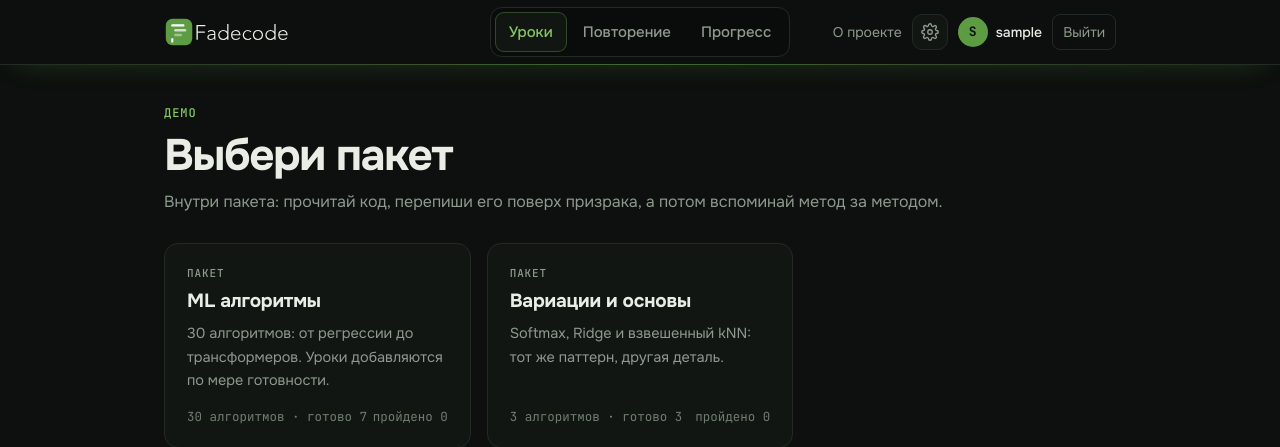
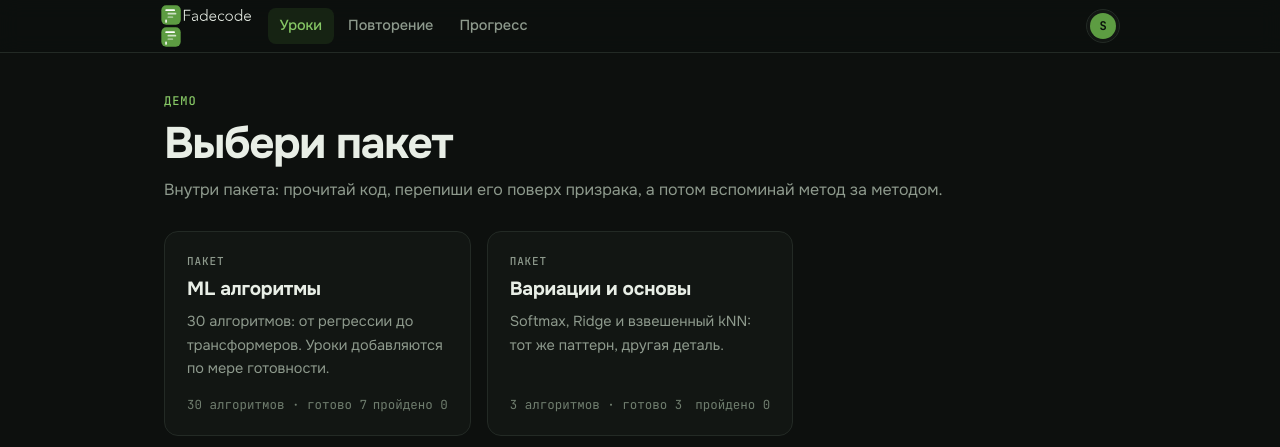
Before and after one commit to bobov1190/fadecode, a Flask app: page / in a window 1280 px wide. Shown: the top 447 px of the page. Run offline with Flask 3, Linux system fonts and the light colour scheme; the visitor is signed in with stand-in values (Sample User, id 1); data comes from the database, SQL or seed files in the repository; data that the repository does not hold is empty; parts of the project's set-up code (start-up, migrations or seed data) failed here and were passed over; some libraries are stand-ins or nearby versions.

Commit message:
compact header

```diff
--- a/fadecode/static/css/extra.css
+++ b/fadecode/static/css/extra.css
@@ -47,30 +47,25 @@ a.tab{display:inline-block;text-decoration:none}
 a.btn{text-decoration:none}
 
 /* Шапка */
-.top{box-shadow:0 10px 30px -18px rgba(93,156,66,.45)}
-.top::after{content:"";position:absolute;left:0;right:0;bottom:-1px;height:1px;background:linear-gradient(90deg,transparent,var(--g) 50%,transparent);opacity:.55;pointer-events:none}
-.top .in{display:grid;grid-template-columns:1fr auto 1fr;justify-content:stretch;gap:16px}
-.top .logo{grid-column:1;justify-self:start;transition:transform .15s,filter .15s}
-.top .logo:hover{transform:translateY(-1px);filter:drop-shadow(0 0 8px rgba(134,199,101,.35))}
-.tabs{grid-column:2;padding:4px;gap:2px;background:var(--bg3);border:1px solid var(--line);border-radius:12px}
-.tab{border-radius:9px;transition:color .15s,background .15s,transform .1s}
-.tab:active{transform:scale(.96)}
-.tab.on{color:var(--g2);background:var(--bg2);box-shadow:inset 0 0 0 1px #2f4a27}
-.userbox{grid-column:3;justify-self:end;gap:10px}
-.who{display:flex;align-items:center;gap:8px;color:var(--text);font-weight:500}
-.ava{width:30px;height:30px;border-radius:50%;display:grid;place-items:center;background:var(--g);color:#08100a;font:700 13px "JetBrains Mono",monospace;font-style:normal}
-.userbox .linkbtn{padding:6px 10px;border:1px solid var(--line);border-radius:8px;transition:.15s}
-.userbox .linkbtn:hover{border-color:var(--mut)}
-.sfx{position:relative}
-.iconbtn{width:36px;height:36px;display:grid;place-items:center;border-radius:10px;border:1px solid var(--line);background:var(--bg2);color:var(--mut);transition:.15s}
-.iconbtn:hover,.iconbtn[aria-expanded=true]{color:var(--g2);border-color:var(--g)}
-.iconbtn svg{width:18px;height:18px;transition:transform .3s}
-.iconbtn:hover svg,.iconbtn[aria-expanded=true] svg{transform:rotate(60deg)}
-.iconbtn.muted-on{color:#6f7d6e}
-.setpop{position:absolute;right:0;top:calc(100% + 10px);width:260px;padding:14px;display:grid;gap:14px;background:var(--bg2);border:1px solid var(--line);border-radius:14px;box-shadow:0 14px 40px rgba(0,0,0,.55);z-index:30;animation:pop .14s ease-out}
+.top .in{display:flex;justify-content:flex-start;align-items:center;gap:6px;height:52px;padding:0 20px}
+.top .logo{flex:none;margin-right:10px}
+.top .logo img{height:22px}
+.lg-mark{display:none}
+.tabs{display:flex;gap:2px}
+.tab{padding:6px 12px;border-radius:8px;font-size:14.5px;transition:color .15s,background .15s}
+.tab.on{color:var(--g2);background:rgba(93,156,66,.14)}
+.badge{min-width:18px;margin-left:6px;padding:0 5px;font-size:11px;line-height:18px}
+.sfx{position:relative;margin-left:auto;flex:none}
+.menubtn{display:grid;place-items:center;width:34px;height:34px;padding:0;border-radius:50%;border:1px solid var(--line);background:var(--bg2);color:var(--mut);transition:.15s}
+.menubtn:hover,.menubtn[aria-expanded=true]{border-color:var(--g);color:var(--g2)}
+.menubtn svg{width:18px;height:18px}
+.ava{width:26px;height:26px;border-radius:50%;display:grid;place-items:center;flex:none;background:var(--g);color:#08100a;font:700 12px "JetBrains Mono",monospace;font-style:normal}
+.setpop{position:absolute;right:0;top:calc(100% + 8px);width:260px;padding:14px;display:grid;gap:12px;background:var(--bg2);border:1px solid var(--line);border-radius:14px;box-shadow:0 14px 40px rgba(0,0,0,.55);z-index:30;animation:pop .14s ease-out}
 .setpop[hidden]{display:none}
 @keyframes pop{from{opacity:0;transform:translateY(-6px) scale(.97)}}
-.setpop-h{font:500 12px "JetBrains Mono",monospace;letter-spacing:.08em;text-transform:uppercase;color:var(--g2)}
+.setpop .btn{justify-self:start}
+.pop-user{display:flex;align-items:center;gap:10px;padding-bottom:12px;border-bottom:1px solid var(--line);font-weight:600;overflow-wrap:anywhere}
+.pop-user .ava{width:30px;height:30px;font-size:13px}
 .swrow{display:flex;align-items:center;justify-content:space-between;gap:14px;font-size:15px}
 input.sw{appearance:none;-webkit-appearance:none;flex:none;width:44px;height:24px;border-radius:12px;background:var(--bg3);border:1px solid var(--line);position:relative;cursor:pointer;transition:.15s}
 input.sw::after{content:"";position:absolute;top:2px;left:2px;width:18px;height:18px;border-radius:50%;background:var(--mut);transition:.15s}
@@ -78,11 +73,17 @@ input.sw:checked{background:var(--g);border-color:var(--g)}
 input.sw:checked::after{left:22px;background:#08100a}
 input[type=range]{accent-color:var(--g2);width:120px}
 input[type=range]:disabled,.setpop .btn:disabled{opacity:.35}
+.pop-links{display:grid;gap:2px;margin:0 -6px -6px;padding-top:8px;border-top:1px solid var(--line)}
+.pop-links form{display:block}
+.pop-links a,.pop-links .linkbtn{display:block;width:100%;padding:8px 8px;border-radius:8px;text-align:left;font-size:14.5px;color:var(--mut);text-decoration:none}
+.pop-links a:hover,.pop-links .linkbtn:hover{color:var(--text);background:var(--bg3)}
 @media(max-width:700px){
-  .top .in{grid-template-columns:1fr auto;height:auto;padding:10px 16px;gap:10px}
-  .top .logo{grid-column:1;grid-row:1}
-  .userbox{grid-column:2;grid-row:1}
-  .tabs{grid-column:1/-1;grid-row:2;display:grid;grid-template-columns:repeat(3,1fr);text-align:center}
-  .userbox .wn{display:none}
-  .setpop{right:-60px}
+  .top .in{height:48px;padding:0 12px;gap:2px}
+  .lg-full{display:none}
+  .lg-mark{display:block}
+  .top .logo{margin-right:6px}
+  .top .logo img{height:26px}
+  .tab{padding:6px 9px;font-size:14px}
+  .setpop{width:min(280px,calc(100vw - 24px))}
 }
+@media(max-width:380px){.tab{padding:6px 7px;font-size:13.5px}}
--- a/fadecode/templates/base.html
+++ b/fadecode/templates/base.html
@@ -14,7 +14,7 @@
 </head>
 <body>
 <header class="top"><div class="in">
-  <a class="logo" href="{{ url_for('views.home') }}"><img src="{{ url_for('static', filename='logo-dark.svg') }}" alt="Fadecode"></a>
+  <a class="logo" href="{{ url_for('views.home') }}" aria-label="Fadecode"><img class="lg-full" src="{{ url_for('static', filename='logo-dark.svg') }}" alt="Fadecode"><img class="lg-mark" src="{{ url_for('static', filename='mark.svg') }}" alt=""></a>
   {% if g.user %}
   <nav class="tabs">
     <a class="tab{% if active == 'home' %} on{% endif %}" href="{{ url_for('views.home') }}">Уроки</a>
@@ -22,23 +22,20 @@
     <a class="tab{% if active == 'stats' %} on{% endif %}" href="{{ url_for('views.stats') }}">Прогресс</a>
   </nav>
   {% endif %}
-  <div class="userbox">
-    <a class="site" href="{{ url_for('views.about') }}">О проекте</a>
   <div class="sfx" id="sfx-wrap">
-      <button class="iconbtn" id="sfx-btn" type="button" aria-label="Настройки" aria-expanded="false" aria-controls="sfx-pop">
-        <svg viewBox="0 0 24 24" fill="none" stroke="currentColor" stroke-width="1.8" stroke-linecap="round" stroke-linejoin="round" aria-hidden="true"><circle cx="12" cy="12" r="3"/><path d="M19.4 15a1.7 1.7 0 0 0 .3 1.9l.1.1a2 2 0 1 1-2.8 2.8l-.1-.1a1.7 1.7 0 0 0-1.9-.3 1.7 1.7 0 0 0-1 1.5V21a2 2 0 1 1-4 0v-.1a1.7 1.7 0 0 0-1.1-1.5 1.7 1.7 0 0 0-1.9.3l-.1.1a2 2 0 1 1-2.8-2.8l.1-.1a1.7 1.7 0 0 0 .3-1.9 1.7 1.7 0 0 0-1.5-1H3a2 2 0 1 1 0-4h.1a1.7 1.7 0 0 0 1.5-1.1 1.7 1.7 0 0 0-.3-1.9l-.1-.1a2 2 0 1 1 2.8-2.8l.1.1a1.7 1.7 0 0 0 1.9.3H9a1.7 1.7 0 0 0 1-1.5V3a2 2 0 1 1 4 0v.1a1.7 1.7 0 0 0 1 1.5 1.7 1.7 0 0 0 1.9-.3l.1-.1a2 2 0 1 1 2.8 2.8l-.1.1a1.7 1.7 0 0 0-.3 1.9V9a1.7 1.7 0 0 0 1.5 1H21a2 2 0 1 1 0 4h-.1a1.7 1.7 0 0 0-1.5 1z"/></svg>
+    <button class="menubtn" id="sfx-btn" type="button" aria-label="Меню" aria-expanded="false" aria-controls="sfx-pop">
+      {% if g.user %}<i class="ava">{{ g.user.username[:1]|upper }}</i>{% else %}<svg viewBox="0 0 24 24" fill="currentColor" aria-hidden="true"><circle cx="5" cy="12" r="1.8"/><circle cx="12" cy="12" r="1.8"/><circle cx="19" cy="12" r="1.8"/></svg>{% endif %}
     </button>
     <div class="setpop" id="sfx-pop" hidden>
-        <div class="setpop-h">Настройки</div>
+      {% if g.user %}<div class="pop-user"><i class="ava">{{ g.user.username[:1]|upper }}</i><span>{{ g.user.username }}</span></div>{% endif %}
       <label class="swrow"><span>Звуки</span><input type="checkbox" class="sw" id="sfx-on" checked></label>
       <label class="swrow"><span>Громкость</span><input type="range" id="sfx-vol" min="0" max="100" step="5" value="60"></label>
       <button class="btn s g" id="sfx-test" type="button">Проверить звук</button>
+      <div class="pop-links">
+        <a href="{{ url_for('views.about') }}">О проекте</a>
+        {% if g.user %}<form method="post" action="{{ url_for('auth.logout') }}"><input type="hidden" name="csrf_token" value="{{ csrf_token() }}"><button class="linkbtn" type="submit">Выйти</button></form>{% endif %}
       </div>
     </div>
-    {% if g.user %}
-    <span class="who"><i class="ava">{{ g.user.username[:1]|upper }}</i><span class="wn">{{ g.user.username }}</span></span>
-    <form method="post" action="{{ url_for('auth.logout') }}"><input type="hidden" name="csrf_token" value="{{ csrf_token() }}"><button class="linkbtn" type="submit">Выйти</button></form>
-    {% endif %}
   </div>
 </div></header>
 <main id="app">
```
Lines whose indentation alone changed are shown as unchanged.
